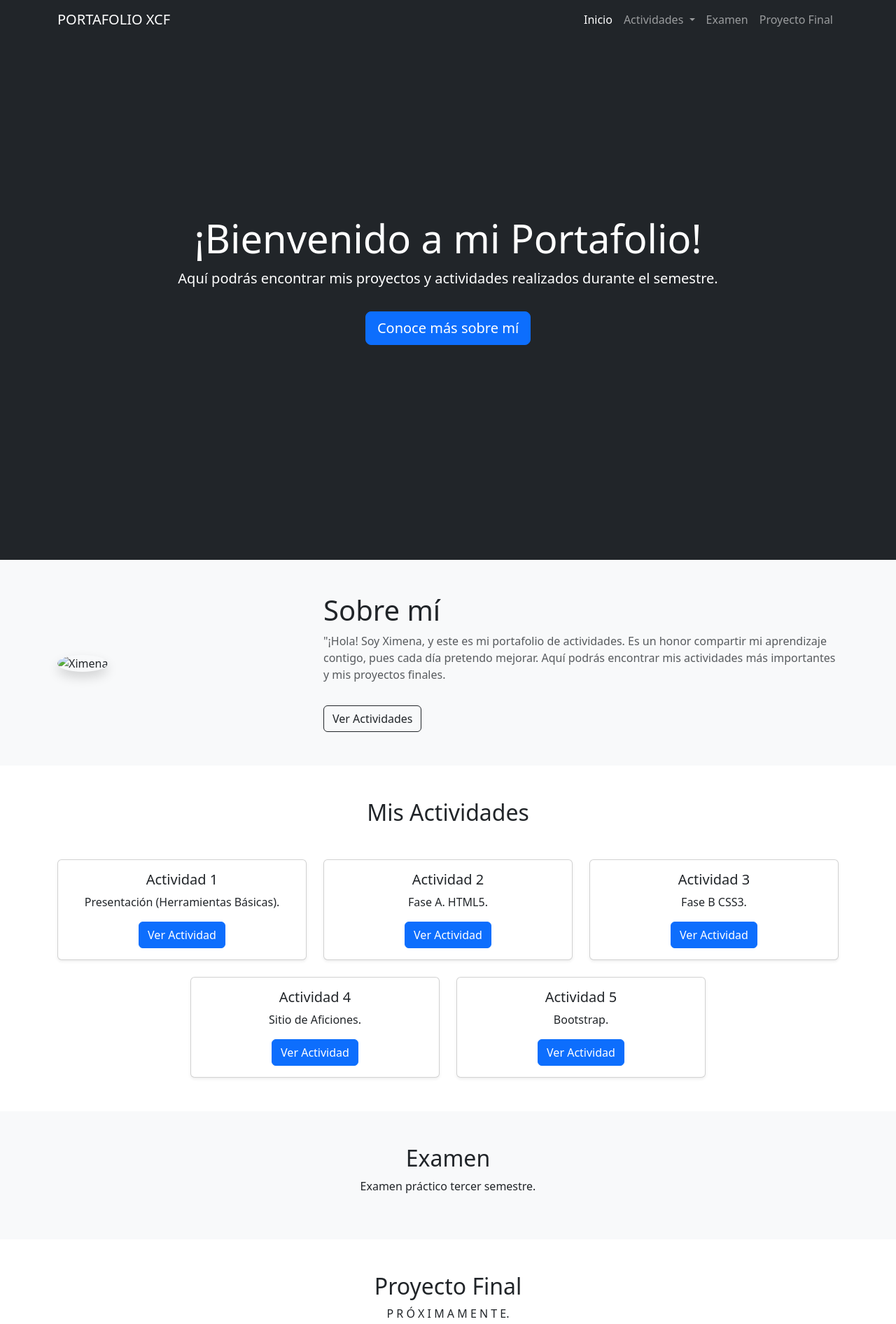
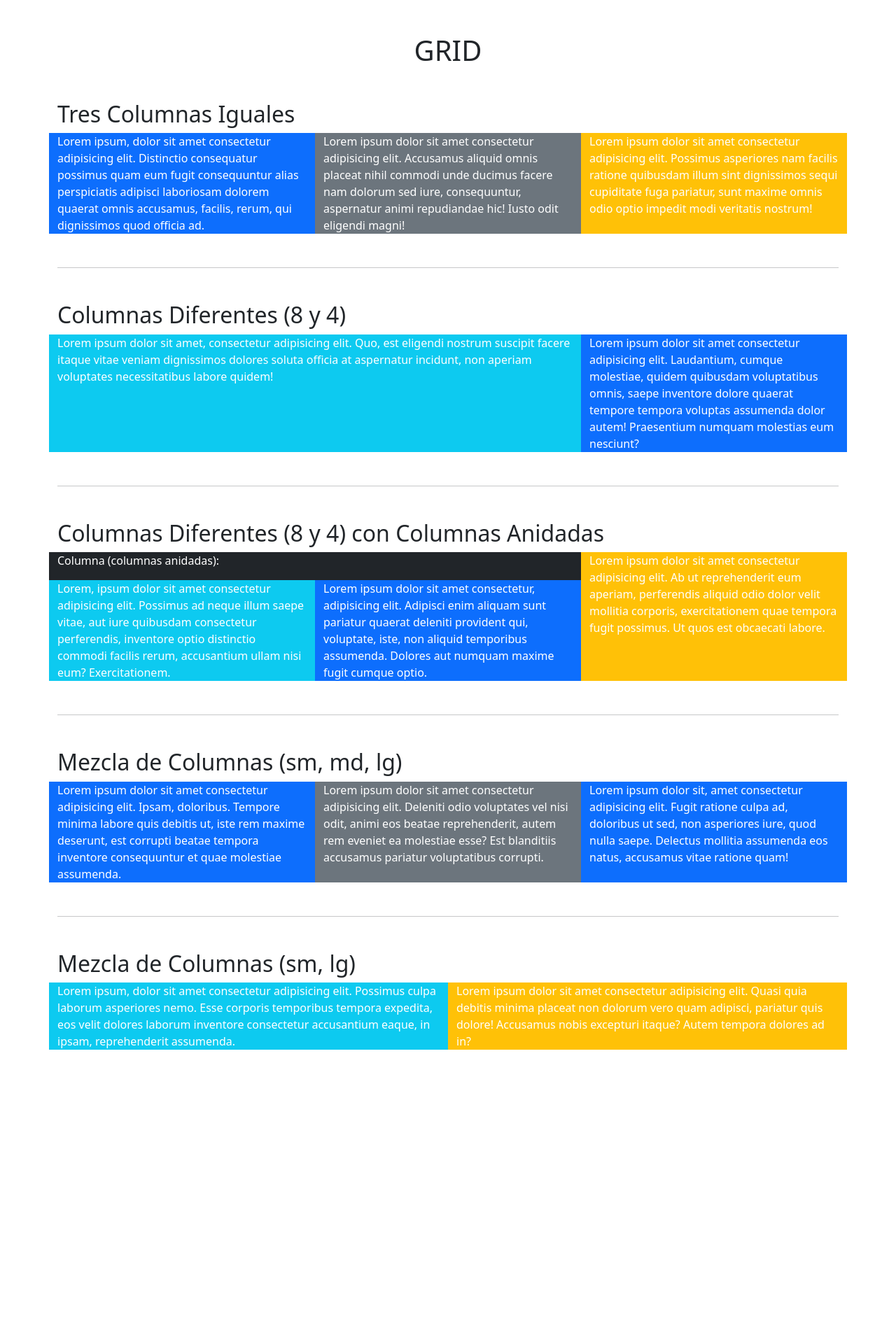
Before and after one commit to ximenacorf/ximena.github.io, a plain HTML site: page index.html in a window 1280 px wide. Shown: the top 1892 px of the page at 70% size. After the commit the page ends 1500 px from the top, so only its background shows below. Drawn offline with nearby package versions, Linux system fonts and the light colour scheme.

Commit message:
Add files via upload
Signed-off-by: ximenacorf <xcortes056@gmail.com>

```diff
--- a/estilo.css
+++ b/estilo.css
@@ -1,82 +1,107 @@
-/* Estilos personalizados */
-body {
-  font-family: 'Open Sans', sans-serif;
-  margin: 0;
-  padding: 0;
-  box-sizing: border-box;
+/*resetear */
+*{
+    margin: 0px;
+    padding: 0px;
 }
+/*Centrar el contenido de la pagina*/
+body{
+    text-align: center;
+    background-color:#18529d; color: #FFFFFF;
+}
+/* centrar el contenido de la pagina web*/
+#agrupar {
+    width: 980px;
+    margin:5px auto;
+    background-color: #18529d;
+    padding: 20px;
+}
+/*Formato a la cabecera de la pagina */
+#cabecera {
+    background-color: #FFFFFF;color: black; border: 1px solid #999;
+    padding: 15px;
+}
+/*convertir lista desordenada en barra de menu */
+#menu {
+    background: #0f0f0f;
+    padding: 5px 15px;
+}
+#menu li {
+    display: inline-block;
+    list-style: none;
+    padding: 5px;
+    font: bold 14px verdana, sans-serif;
+}
+section {
+    float: left;
+    width: 660px;
+    margin: 20px;
+    border-right: 2px white;
+}
+#columna {
+    float: left;
+    width: 220px;
+    margin: 20px 0px;
+    padding: 20px;
+    background: #4e4d4d;
+}
+#pie {
+    clear: both;
+    text-align: center;
+    padding: 20px;
+    border-top: 4px solid #999;
+}
+article{
+    background: hwb(203 21% 33%);
+    border: 1px solid #999;
+    padding: 20px;
+    margin-bottom: 15px;
+}
+article footer {
+    text-align: right;
+}
+time {
+    color: #999;
+}
+figcaption {
+    font: italic 14px verdana, sans-serif;
+    color: black;
+}
+nav {display: flex;
+    align-items: center;
+    justify-content: space-between;
+    padding-top: 10px;
+    padding-left: 5%;
+    padding-right: 5%;
+    font-weight: bold;
+ }
+ h1 {
+     color: black;
+     font-size: 45px;
+  }
+  h2,h3,h4,h5,h6 {
+     color: black;
+     font-size: 14px;
+  }
+  p {
+     color: black;
+     font-size: 14px;
+  }
 
-.navbar {
-  padding: 1rem;
+  ul li{
+     display: inline-block;
+     padding: 20px 20px;
+ }
+/*estilo a los enlaces*/
+a:link {
+    color: #FFFFFF;
 }
-
-#hero {
-  background: url('https://via.placeholder.com/1920x1080') center center no-repeat;
-  background-size: cover;
-  color: white;
+a:visited {
+    color: yellow;
 }
-
-#about img {
-  width: 250px;
-  height: 250px;
-  object-fit: cover;
+a:hover {
+    color: yellowgreen;
 }
-
-.card {
-  transition: transform 0.3s, box-shadow 0.3s;
+a{
+color: #FFFFFF;
+text-decoration: none;
 }
-
-.card:hover {
-  transform: translateY(-5px);
-  box-shadow: 0px 4px 15px rgba(0, 0, 0, 0.2);
-}
-/* Actividades - Alinear texto y ajustar estilos */
-#actividades {
-  background-color: #f8f9fa; /* Fondo suave para mayor contraste */
-  padding: 3rem 0;
-}
-
-#actividades h2 {
-  font-size: 2.5rem;
-  font-weight: 700;
-  color: #343a40;
-}
-
-#actividades .card {
-  border: none;
-  border-radius: 10px;
-  transition: transform 0.3s ease;
-}
-
-#actividades .card:hover {
-  transform: scale(1.05);
-}
-
-#actividades .card-title {
-  font-size: 1.25rem;
-  font-weight: 600;
-  color: #007bff;
-}
-
-#actividades .card-text {
-  color: #6c757d;
-}
-
-#actividades .btn-primary {
-  background-color: #007bff;
-  border-color: #007bff;
-  padding: 0.75rem 1.5rem;
-  font-size: 1rem;
-  transition: background-color 0.3s ease;
-}
-
-#actividades .btn-primary:hover {
-  background-color: #0056b3;
-  border-color: #0056b3;
-}
-
-footer {
-  background-color: #343a40;
-  color: white;
-  padding: 10px 0;
-}
--- a/index.html
+++ b/index.html
@@ -1,167 +1,79 @@
 <!DOCTYPE html>
-<html lang="es">
+<html lang="en">
 <head>
   <meta charset="UTF-8">
   <meta name="viewport" content="width=device-width, initial-scale=1.0">
-  <title>PORTAFOLIO XCF</title>
-  <!-- Bootstrap CSS -->
-  <link rel="stylesheet" href="https://cdn.jsdelivr.net/npm/bootstrap@5.3.0/dist/css/bootstrap.min.css">
-  <!-- Estilos personalizados -->
-  <link rel="stylesheet" href="style.css">
+  <title>Ejemplos de columnas</title>
+  <link href="https://cdn.jsdelivr.net/npm/bootstrap@5.3.0-alpha1/dist/css/bootstrap.min.css" rel="stylesheet">
 </head>
 <body>
+  <div class="container">
+    <!-- Título Principal -->
+    <h1 class="text-center my-5">GRID</h1>
 
-  <!-- Navbar -->
-  <nav class="navbar navbar-expand-lg navbar-dark bg-dark fixed-top">
-    <div class="container">
-      <a class="navbar-brand" href="#">PORTAFOLIO XCF</a>
-      <button class="navbar-toggler" type="button" data-bs-toggle="collapse" data-bs-target="#navbarNav" aria-controls="navbarNav" aria-expanded="false" aria-label="Toggle navigation">
-        <span class="navbar-toggler-icon"></span>
-      </button>
-      <div class="collapse navbar-collapse justify-content-end" id="navbarNav">
-        <ul class="navbar-nav">
-          <li class="nav-item">
-            <a class="nav-link active" href="#hero">Inicio</a>
-          </li>
-          <li class="nav-item dropdown">
-            <a class="nav-link dropdown-toggle" href="#" id="actividadesDropdown" role="button" data-bs-toggle="dropdown" aria-expanded="false">
-              Actividades
-            </a>
-            <ul class="dropdown-menu" aria-labelledby="actividadesDropdown">
-              <li><a class="dropdown-item" href="https://www.canva.com/design/DAGOao7nuCI/B3rtgYF6S9WGXMGh2mcTCw/edit?utm_content=DAGOao7nuCI&utm_campaign=designshare&utm_medium=link2&utm_source=sharebutton">Actividad 1</a></li>
-              <li><a class="dropdown-item" href="a2/index.html">Actividad 2</a></li>
-              <li><a class="dropdown-item" href="a3/index2.html">Actividad 3</a></li>
-              <li><a class="dropdown-item" href="a4/index.html">Actividad 4</a></li>
-              <li><a class="dropdown-item" href="a5/index.html">Actividad 5</a></li>
-              <li><a class="dropdown-item" href="#">Actividad 6</a></li>
-              <li><a class="dropdown-item" href="#">Actividad 7</a></li>
-            </ul>
-          </li>
-          <li class="nav-item">
-            <a class="nav-link" href="#examen">Examen</a>
-          </li>
-          <li class="nav-item">
-            <a class="nav-link" href="#proyecto-final">Proyecto Final</a>
-          </li>
-        </ul>
+    <!-- Sección 1: Tres columnas iguales -->
+    <section>
+      <h2>Tres Columnas Iguales</h2>
+      <div class="row">
+        <div class="col-md-4 bg-primary text-white">Lorem ipsum, dolor sit amet consectetur adipisicing elit. Distinctio consequatur possimus quam eum fugit consequuntur alias perspiciatis adipisci laboriosam dolorem quaerat omnis accusamus, facilis, rerum, qui dignissimos quod officia ad.</div>
+        <div class="col-md-4 bg-secondary text-white">Lorem ipsum dolor sit amet consectetur adipisicing elit. Accusamus aliquid omnis placeat nihil commodi unde ducimus facere nam dolorum sed iure, consequuntur, aspernatur animi repudiandae hic! Iusto odit eligendi magni!</div>
+        <div class="col-md-4 bg-warning text-white">Lorem ipsum dolor sit amet consectetur adipisicing elit. Possimus asperiores nam facilis ratione quibusdam illum sint dignissimos sequi cupiditate fuga pariatur, sunt maxime omnis odio optio impedit modi veritatis nostrum!</div>
       </div>
-    </div>
-  </nav>
+    </section>
 
-  <!-- Hero Section -->
-  <section id="hero" class="d-flex align-items-center text-white bg-dark vh-100">
-    <div class="container text-center">
-      <h1 class="display-4">¡Bienvenido a mi Portafolio!</h1>
-      <p class="lead">Aquí podrás encontrar mis proyectos y actividades realizados durante el semestre.</p>
-      <a href="#about" class="btn btn-primary btn-lg mt-3">Conoce más sobre mí</a>
-    </div>
-  </section>
+    <hr class="my-5">
 
- <!-- Acerca de mí -->
- <section id="about" class="py-5 bg-light">
-  <div class="container">
-    <div class="row align-items-center">
-      <div class="col-lg-4">
-        <img src="img/INICIO.jpeg" alt="Ximena" class="img-fluid rounded-circle shadow">
+    <!-- Sección 2: Columnas diferentes (8 y 4) -->
+    <section>
+      <h2>Columnas Diferentes (8 y 4)</h2>
+      <div class="row">
+        <div class="col-md-8 bg-info text-white">Lorem ipsum dolor sit amet, consectetur adipisicing elit. Quo, est eligendi nostrum suscipit facere itaque vitae veniam dignissimos dolores soluta officia at aspernatur incidunt, non aperiam voluptates necessitatibus labore quidem!</div>
+        <div class="col-md-4 bg-primary text-white">Lorem ipsum dolor sit amet consectetur adipisicing elit. Laudantium, cumque molestiae, quidem quibusdam voluptatibus omnis, saepe inventore dolore quaerat tempore tempora voluptas assumenda dolor autem! Praesentium numquam molestias eum nesciunt?</div>
       </div>
-      <div class="col-lg-8">
-        <h2 class="display-6">Sobre mí</h2>
-        <p class="text-muted">"¡Hola! Soy Ximena, y este es mi portafolio de actividades. Es un honor compartir mi aprendizaje contigo, pues cada día pretendo mejorar. Aquí podrás encontrar mis actividades más importantes y mis proyectos finales.</p>
-        <a href="#actividades" class="btn btn-outline-dark mt-3">Ver Actividades</a>
-      </div>
-    </div>
-  </div>
-</section>
+    </section>
 
+    <hr class="my-5">
 
-  <!-- Actividades -->
-<section id="actividades" class="py-5">
-  <div class="container">
-    <h2 class="text-center mb-5">Mis Actividades</h2>
-    <div class="row g-4 justify-content-center">
-      <!-- Actividad 1 -->
-      <div class="col-md-4">
-        <div class="card shadow-sm h-100">
-          <div class="card-body text-center">
-            <h5 class="card-title">Actividad 1</h5>
-            <p class="card-text">Presentación (Herramientas Básicas).</p>
-            <a href="https://www.canva.com/design/DAGOao7nuCI/B3rtgYF6S9WGXMGh2mcTCw/edit?utm_content=DAGOao7nuCI&utm_campaign=designshare&utm_medium=link2&utm_source=sharebutton" class="btn btn-primary" target="_blank">Ver Actividad</a>
+    <!-- Sección 3: Columnas diferentes con columnas anidadas dentro de la columna de 8 -->
+    <section>
+      <h2>Columnas Diferentes (8 y 4) con Columnas Anidadas</h2>
+      <div class="row">
+        <div class="col-md-8 bg-dark text-white">
+          <p>Columna (columnas anidadas):</p>
+          <div class="row">
+            <div class="col-md-6 bg-info text-white">Lorem, ipsum dolor sit amet consectetur adipisicing elit. Possimus ad neque illum saepe vitae, aut iure quibusdam consectetur perferendis, inventore optio distinctio commodi facilis rerum, accusantium ullam nisi eum? Exercitationem.</div>
+            <div class="col-md-6 bg-primary text-white">Lorem ipsum dolor sit amet consectetur, adipisicing elit. Adipisci enim aliquam sunt pariatur quaerat deleniti provident qui, voluptate, iste, non aliquid temporibus assumenda. Dolores aut numquam maxime fugit cumque optio.</div>
           </div>
         </div>
+        <div class="col-md-4 bg-warning text-white">Lorem ipsum dolor sit amet consectetur adipisicing elit. Ab ut reprehenderit eum aperiam, perferendis aliquid odio dolor velit mollitia corporis, exercitationem quae tempora fugit possimus. Ut quos est obcaecati labore.</div>
       </div>
+    </section>
 
-      <!-- Actividad 2 -->
-      <div class="col-md-4">
-        <div class="card shadow-sm h-100">
-          <div class="card-body text-center">
-            <h5 class="card-title">Actividad 2</h5>
-            <p class="card-text">Fase A. HTML5.</p>
-            <a href="a2/index.html" class="btn btn-primary" target="_blank">Ver Actividad</a>
-          </div>
-        </div>
+    <hr class="my-5">
+
+   <!-- Sección 4: Mezcla de columnas (sm, md, lg) -->
+    <section>
+      <h2>Mezcla de Columnas (sm, md, lg)</h2>
+      <div class="row">
+        <div class="col-sm-12 col-md-6 col-lg-4 bg-primary text-white">Lorem ipsum dolor sit amet consectetur adipisicing elit. Ipsam, doloribus. Tempore minima labore quis debitis ut, iste rem maxime deserunt, est corrupti beatae tempora inventore consequuntur et quae molestiae assumenda.</div>
+        <div class="col-sm-12 col-md-6 col-lg-4 bg-secondary text-white">Lorem ipsum dolor sit amet consectetur adipisicing elit. Deleniti odio voluptates vel nisi odit, animi eos beatae reprehenderit, autem rem eveniet ea molestiae esse? Est blanditiis accusamus pariatur voluptatibus corrupti.</div>
+        <div class="col-sm-12 col-md-12 col-lg-4 bg-primary text-white">Lorem ipsum dolor sit, amet consectetur adipisicing elit. Fugit ratione culpa ad, doloribus ut sed, non asperiores iure, quod nulla saepe. Delectus mollitia assumenda eos natus, accusamus vitae ratione quam!</div>
       </div>
+    </section>
 
-      <!-- Actividad 3 -->
-      <div class="col-md-4">
-        <div class="card shadow-sm h-100">
-          <div class="card-body text-center">
-            <h5 class="card-title">Actividad 3</h5>
-            <p class="card-text">Fase B CSS3.</p>
-            <a href="a3/index2.html" class="btn btn-primary" target="_blank">Ver Actividad</a>
-          </div>
-        </div>
+    <hr class="my-5">
+
+    <!-- Sección 5: Mezcla de columnas (sm, lg) -->
+    <section>
+      <h2>Mezcla de Columnas (sm, lg)</h2>
+      <div class="row">
+        <div class="col-sm-12 col-lg-6 bg-info text-white"> Lorem ipsum, dolor sit amet consectetur adipisicing elit. Possimus culpa laborum asperiores nemo. Esse corporis temporibus tempora expedita, eos velit dolores laborum inventore consectetur accusantium eaque, in ipsam, reprehenderit assumenda.</div>
+        <div class="col-sm-12 col-lg-6 bg-warning text-white"> Lorem ipsum dolor sit amet consectetur adipisicing elit. Quasi quia debitis minima placeat non dolorum vero quam adipisci, pariatur quis dolore! Accusamus nobis excepturi itaque? Autem tempora dolores ad in?</div>
       </div>
+    </section>
 
-      <!-- Actividad 4 -->
-      <div class="col-md-4">
-        <div class="card shadow-sm h-100">
-          <div class="card-body text-center">
-            <h5 class="card-title">Actividad 4</h5>
-            <p class="card-text">Sitio de Aficiones.</p>
-            <a href="a4/index.html" class="btn btn-primary" target="_blank">Ver Actividad</a>
-          </div>
-        </div>
-      </div>
+  </div>
 
-      <!-- Actividad 5 -->
-      <div class="col-md-4">
-        <div class="card shadow-sm h-100">
-          <div class="card-body text-center">
-            <h5 class="card-title">Actividad 5</h5>
-            <p class="card-text">Bootstrap.</p>
-            <a href="a5/index.html" class="btn btn-primary" target="_blank">Ver Actividad</a>
-          </div>
-        </div>
-      </div>
-    </div>
-  </div>
-</section>
-
-  <!-- Examen -->
-  <section id="examen" class="py-5 bg-light">
-    <div class="container text-center">
-      <h2>Examen</h2>
-      <p>Examen práctico tercer semestre.</p>
-    </div>
-  </section>
-
-  <!-- Proyecto Final -->
-  <section id="proyecto-final" class="py-5">
-    <div class="container text-center">
-      <h2>Proyecto Final</h2>
-      <p>P R Ó X I M A M E N T E.</p>
-    </div>
-  </section>
-
-  <!-- Footer -->
-  <footer class="bg-dark text-white text-center py-3">
-    <div class="container">
-      <p>&copy; 2024 PORTAFOLIO XCF. Todos los derechos reservados.</p>
-    </div>
-  </footer>
-
-  <!-- Bootstrap JS and dependencies -->
-  <script src="https://cdn.jsdelivr.net/npm/@popperjs/core@2.11.6/dist/umd/popper.min.js"></script>
-  <script src="https://cdn.jsdelivr.net/npm/bootstrap@5.3.0/dist/js/bootstrap.min.js"></script>
+  <script src="https://cdn.jsdelivr.net/npm/bootstrap@5.3.0-alpha1/dist/js/bootstrap.bundle.min.js"></script>
 </body>
 </html>
```
Also changed, not shown: index2.html (added, +125 -0 lines), HUVML.jpeg (added), LOBASML.jpeg (added), XIMENAML.jpeg (added), ZDML.jpeg (added), menuML.jpg (added).
